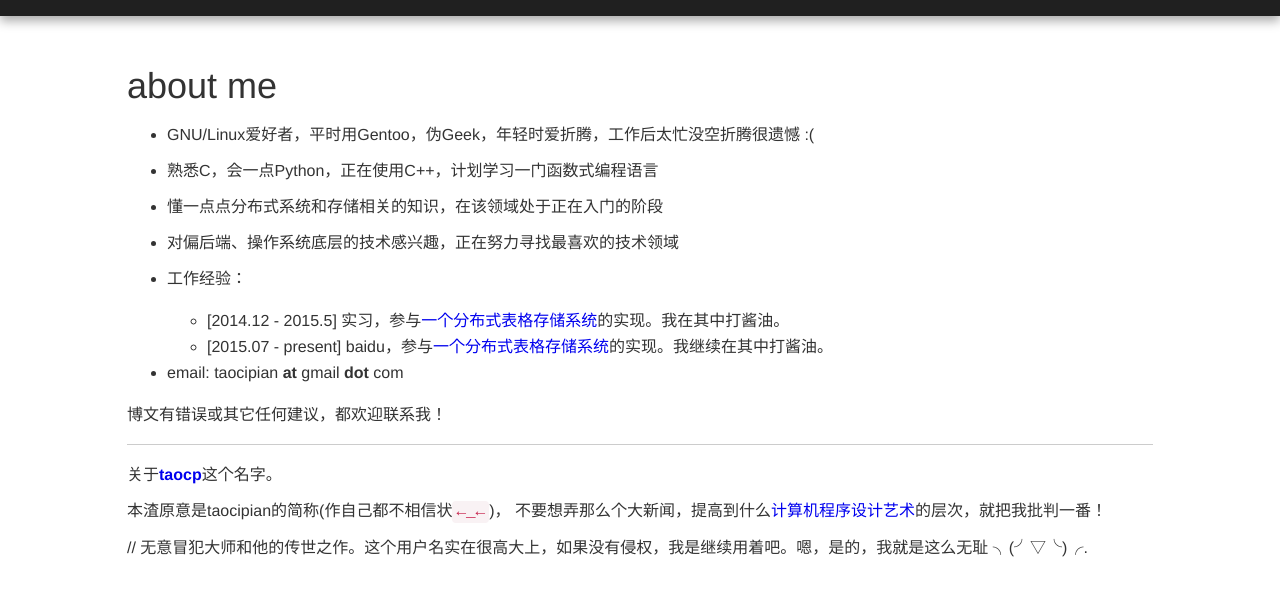
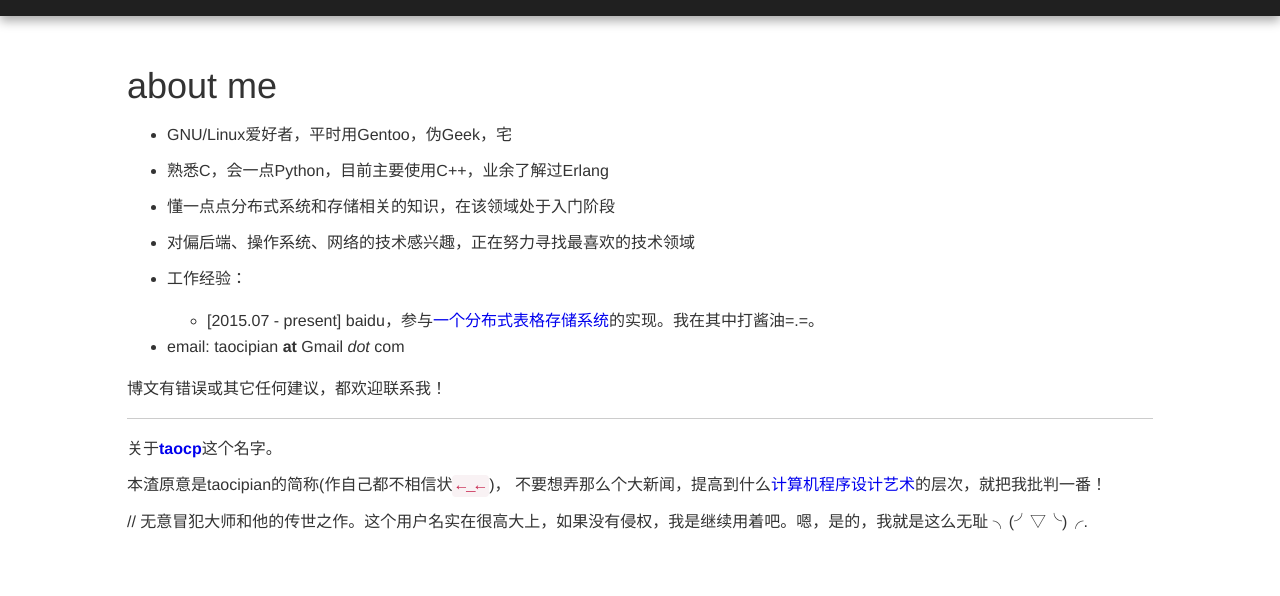
Before and after one commit to taocp/taocp.github.com, a Jekyll site: the page built from about.md, in a window 1280 px wide, cut to the strip 104-700 px from the top of the page. Built offline with Jekyll 4.4.1, drawn with Linux system fonts in a browser that asks for light colours; nearby versions of some CDN libraries; library files that are not in the unit come from our copies; Markdown is read by kramdown in place of the engine named in the settings.

Commit message:
update aboutme

```diff
--- a/about.md
+++ b/about.md
@@ -7,19 +7,18 @@ description: Something more
 {{ page.title }}
 ================
 
-* GNU/Linux爱好者，平时用Gentoo，伪Geek，年轻时爱折腾，工作后太忙没空折腾很遗憾 :(
+* GNU/Linux爱好者，平时用Gentoo，伪Geek，宅
 
-* 熟悉C，会一点Python，正在使用C++，计划学习一门函数式编程语言
+* 熟悉C，会一点Python，目前主要使用C++，业余了解过Erlang
 
-* 懂一点点分布式系统和存储相关的知识，在该领域处于正在入门的阶段
+* 懂一点点分布式系统和存储相关的知识，在该领域处于入门阶段
 
-* 对偏后端、操作系统底层的技术感兴趣，正在努力寻找最喜欢的技术领域
+* 对偏后端、操作系统、网络的技术感兴趣，正在努力寻找最喜欢的技术领域
 
 * 工作经验：
-  - [2014.12 - 2015.5] 实习，参与[一个分布式表格存储系统](https://github.com/BaiduPS/tera)的实现。我在其中打酱油。
-  - [2015.07 - present] baidu，参与[一个分布式表格存储系统](https://github.com/BaiduPS/tera)的实现。我继续在其中打酱油。
+  - [2015.07 - present] baidu，参与[一个分布式表格存储系统](https://github.com/baidu/tera)的实现。我在其中打酱油=.=。
 
-* email: taocipian __at__ gmail __dot__ com
+* email: taocipian __at__ Gmail _dot_ com
 
 博文有错误或其它任何建议，都欢迎联系我！
 
```
